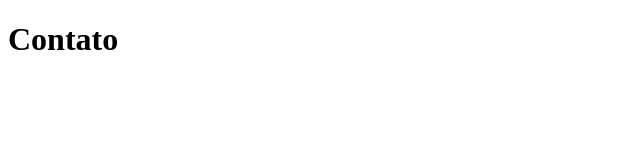
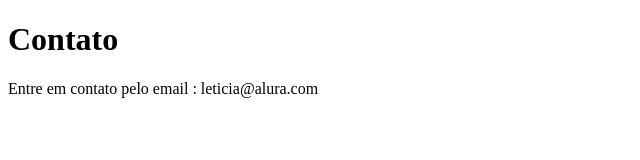
Before and after one commit to Leticia12git/sistema-de-cadastro, a plain HTML site: page contato.html in a window 1280 px wide. Shown: the whole page, without its empty margins (0-640 px from the left). Drawn offline with Linux system fonts and the light colour scheme.

Commit message:
adicionando o emial de contato

```diff
--- a/contato.html
+++ b/contato.html
@@ -8,5 +8,6 @@
 </head>
 <body>
     <h1>Contato</h1>
+    <p>Entre em contato pelo email : leticia@alura.com</p>
 </body>
 </html>
```
